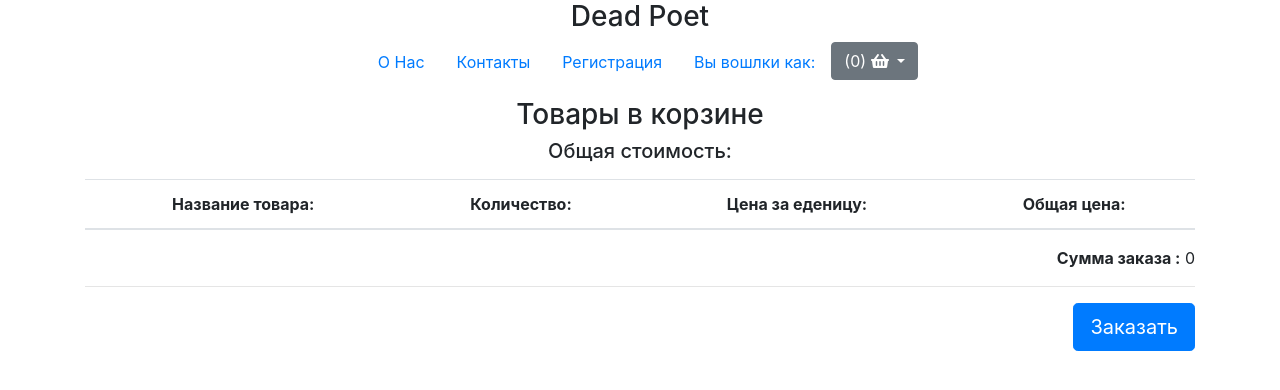
After one commit to bigbrotheriswatchu/DeadShop, a Django app: page /checkout/ in a window 1280 px wide. The commit adds this page. Shown: the top 390 px of the page. Run offline with Django 3.2, Linux system fonts and the light colour scheme; data comes from the database, SQL or seed files in the repository; both versions use the stored data as it was after the commit; lists and menus that the app fills with data are empty; some libraries are stand-ins or nearby versions.

Commit message:
basket and total price, also added checkout

```diff
--- a/deadshop/urls.py
+++ b/deadshop/urls.py
@@ -27,7 +27,7 @@ urlpatterns = [
     path('register/', user_views.register, name='register'),
     path('login/', auth_views.LoginView.as_view(template_name='users/login.html'), name='login'),
     path('logout/', auth_views.LogoutView.as_view(template_name='users/logout.html'), name='logout'),
-    path('home/', include('shop.urls')),
+    path('', include('shop.urls')),
 ]
 
 urlpatterns += static(settings.MEDIA_URL, document_root=settings.MEDIA_ROOT)
--- a/shop/context_processors.py
+++ b/shop/context_processors.py
@@ -3,7 +3,11 @@ from .models import ProductInBasket
 
 def getting_basket_info(request):
     session_key = request.session.session_key
+    session_key = request.session.session_key
     if not session_key:
+        #workaround for newer Django versions
+        request.session["session_key"] = 123
+        #re-apply value
         request.session.cycle_key()
 
     products_in_basket = ProductInBasket.objects.filter(session_key=session_key, is_active=True)
--- a/shop/templates/shop/base_index.html
+++ b/shop/templates/shop/base_index.html
@@ -1,5 +1,5 @@
 {% extends 'base.html' %}
-
+{% load static %}
 {% block content %}
   <main>
     <h1 class="cover-heading">Cover your page.</h1>
--- /dev/null
+++ b/shop/templates/shop/checkout.html
@@ -0,0 +1,56 @@
+{% extends 'shop/base_index.html' %}
+{% load static %}
+
+
+{% block content %}
+<div class="container">
+    <div class="row">
+        <div class="col-lg-12 mt-3">
+            <h3 class="text-center">Товары в корзине</h3>
+            <h5 class="text-center">Общая стоимость: </h5>
+            <form class="mt-3">
+                <table class="table text-center">
+                    <thead>
+                        <tr>
+                            <th>Название товара:</th>
+                            <th>Количество:</th>
+                            <th>Цена за еденицу:</th>
+                            <th>Общая цена:</th>
+                        </tr>
+                    </thead>
+                    <tbody>
+                        {% for product_in_basket in products_in_basket %}
+                            <tr>
+                                <td>
+                                    {{ product_in_basket.t_shirt.name }}
+                                </td>
+                                <td>
+                                    <input value="{{ product_in_basket.nmb }}" type="number">
+                                </td>
+                                <td>
+                                    {{ product_in_basket.price_per_item }}
+                                </td>
+                                <td>
+                                    <span class="total-product-in-basket-amount">
+                                        {{ product_in_basket.total_price }}
+                                    </span>
+                                </td>
+                            </tr>
+                        {% endfor %}
+                    </tbody>
+                </table>
+                <div class="text-right">
+                    <b>Сумма заказа :</b>
+                    <span id="total_order_amount">
+
+                    </span>
+                </div>
+                <hr>
+                <div class="text-right">
+                    <button class="btn btn-primary btn-lg">Заказать</button>
+                </div>
+            </form>
+        </div>
+    </div>
+</div>
+{% endblock %}
--- a/shop/templates/shop/index.html
+++ b/shop/templates/shop/index.html
@@ -1,5 +1,5 @@
 {% extends 'shop/base_index.html' %}
-
+{% load static %}
 {% block content %}
 
   <div id="myCarousel" class="carousel slide" data-ride="carousel">
--- a/shop/urls.py
+++ b/shop/urls.py
@@ -3,8 +3,9 @@ from django.conf.urls import url
 from .views import *
 
 urlpatterns = [
+    path('home/', index, name='home'),
     url(r'^collection/(?P<collection_slug>[-\w]+)/$', list_of_tshirts_by_collection, name='list_t_shirts'),
     url(r'^product/(?P<product_id>\w+)/$', product, name='product'),
     url(r'^basket_adding/$', basket_adding, name="basket_adding"),
-    path('', index, name='home'),
+    path('checkout/', checkout, name="check_out"),
 ]
--- a/shop/views.py
+++ b/shop/views.py
@@ -22,7 +22,6 @@ def product(request, product_id):
 
 
 def list_of_tshirts_by_collection(request, collection_slug):
-
     t_shirt = Tshirt.objects.all()
 
     session_key = request.session.session_key
@@ -45,14 +44,47 @@ def basket_adding(request):
     session_key = request.session.session_key
     print(request.POST)
     data = request.POST
-    product_id = data.get("t_shirt_id")
-    t_shirt_name = data.get("t_shirt_name")
+    product_id = data.get("product_id")
     nmb = data.get("nmb")
-    print(nmb)
+    is_delete = data.get("is_delete")
 
-    new_product, created = ProductInBasket.objects.get_or_create(session_key=session_key, t_shirt_id=product_id, nmb=nmb)
+    if is_delete == 'true':
+        ProductInBasket.objects.filter(id=product_id).update(is_active=False)
+    else:
+        new_product, created = ProductInBasket.objects.get_or_create(session_key=session_key,
+                                                                     t_shirt_id=product_id,
+                                                                     is_active=True,
+                                                                     defaults={"nmb": nmb})
+        if not created:
+            new_product.nmb += int(nmb)
+            new_product.save(force_update=True)
 
-    print(new_product)
-    products_total_nmb = ProductInBasket.objects.filter(session_key=session_key, is_active=True).count()
+    products_in_basket = ProductInBasket.objects.filter(session_key=session_key, is_active=True)
+
+
+
+    products_total_nmb = products_in_basket.count()
     return_dict["products_total_nmb"] = products_total_nmb
+
+    return_dict["products"] = list()
+    for item in products_in_basket:
+        total_price = 0
+        total_price += item.total_price
+
+        product_dict = dict()
+        product_dict["name"] = item.t_shirt.name
+        product_dict["id"] = item.id
+        product_dict["price_per_item"] = item.price_per_item
+        product_dict["nmb"] = item.nmb
+        return_dict["products"].append(product_dict)
+        print(return_dict)
+
+
+
     return JsonResponse(return_dict)
+
+
+def checkout(request):
+    session_key = request.session.session_key
+    products_in_basket = ProductInBasket.objects.filter(session_key=session_key, is_active=True)
+    return render(request, 'shop/checkout.html', locals())
--- a/static/static_dev/css/style.css
+++ b/static/static_dev/css/style.css
@@ -10,3 +10,7 @@
     top: 50px;
     padding: 10px;
 }
+
+.delete-item {
+    cursor: pointer;
+}
--- a/static/static_dev/js/scripts.js
+++ b/static/static_dev/js/scripts.js
@@ -1,6 +1,47 @@
 $(document).ready(function(){
     var form = $('#form_buying_product');
     console.log(form);
+
+    function basketUpdating(product_id, nmb, is_delete){
+       var data={};
+       data.product_id = product_id
+       data.nmb = nmb
+         var csrf_token = $('#form_buying_product [name="csrfmiddlewaretoken"]').val();
+         data["csrfmiddlewaretoken"] = csrf_token;
+
+       if (is_delete){
+            data["is_delete"] = true;
+       }
+
+       var url = form.attr("action")
+         $.ajax({
+             url: url,
+             type: 'POST',
+             data: data,
+             cache: true,
+             success: function (data) {
+                 console.log("OK");
+                 console.log(data.products_total_nmb)
+                 if(data.products_total_nmb || data.products_total_nmb == 0) {
+                    $('#basket_total_nmb').text("("+data.products_total_nmb+")");
+                    console.log(data.products);
+
+                    $('.basket-items').html("");
+                    $.each(data.products, function(key, value){
+                        $('.basket-items').append(
+                            '<a class="dropdown-item">'+value.name+', '+value.nmb+' шт.'+value.price_per_item+' руб'+
+                            '<p class="delete-item d-inline" data-product_id="'+value.id+'"> X</p>'+
+                            '</a>'
+                        );
+                    })
+                 }
+             },
+             error: function(){
+                 console.log("error")
+             }
+         });
+    }
+
 
     form.on('submit', function(e){
        e.preventDefault();
@@ -12,40 +53,30 @@ $(document).ready(function(){
        var product_price = submit_btn.data("t_shirt_price");
        console.log(product_name);
        console.log(product_id);
-       console.log(product_price);
 
-       data={};
-       data.product_id = product_id
-       data.nmb = nmb
-       var csrf_token = $('#form_buying_product [name="csrfmiddlewaretoken"]').val();
-       data["csrfmiddlewaretoken"] = csrf_token
-       var url = form.attr("action")
-         $.ajax({
-             url: url,
-             type: 'POST',
-             data: data,
-             cache: true,
-             success: function (data) {
-                 console.log("OK");
-                 console.log(data.products_total_nmb)
-                 if(data.products_total_nmb) {
-                    $('#basket_total_nmb').text('#basket_total_nmb').text("("+data.products_total_nmb+")");
-                 }
-                 $('.basket-items').append('<a class="dropdown-item">' + product_name + ', '+ nmb +' шт. ' + ' по ' + product_price + 'руб.'+
-                    '<button type="button" class="close delete-item" aria-label="Close">'+
-                    '<span aria-hidden="true">&times;</span>'+
-                    '</button>' +
-                    '</a>');
-             },
-             error: function(){
-                 console.log("error")
-             }
-         });
-
+       basketUpdating(product_id, nmb, is_delete=false)
 
     });
 
-    $(document).on('click', '.delete-item', function(){
-        $(this).closest('a').remove();
-    })
+    $(document).on('click', '.delete-item', function(e){
+        e.preventDefault();
+        product_id = $(this).data("product_id");
+        nmb = 0;
+        basketUpdating(product_id, nmb, is_delete=true)
+    });
+
+
+    function calculatingBasketAmount(){
+        console.log("calculatingBasketAmount");
+        var total_order_amount = 0;
+        $('.total-product-in-basket-amount').each(function() {
+            console.log($(this).text());
+            total_order_amount += parseInt($(this).text());
+        });
+        console.log(total_order_amount);
+        $('#total_order_amount').text(total_order_amount);
+
+    };
+    console.log("123");
+    calculatingBasketAmount();
 });
--- a/templates/base.html
+++ b/templates/base.html
@@ -46,9 +46,30 @@
         <a class="nav-link" href="#">Контакты</a>
         <a class="nav-link" href="{% url 'register'%}">Регистрация</a>
         <a class="nav-link" href="#">Вы вошлки как: {{ request.user.email }}</a>
-        {% block nav %}
-        {% endblock %}
+        <div class="dropdown">
+            <button type="button" class="btn btn-secondary dropdown-toggle" data-toggle="dropdown" aria-haspopup="true" aria-expanded="false">
+                <span id="basket_total_amount"></span>
+                <span id="basket_total_nmb">
+                {% if products_total_nmb %}
+                    {{ products_total_nmb }}
+                {% else %}
+                    (0)
+                {% endif %}
+                </span>
+                <i class="d-inline fas fa-shopping-basket "></i>
+            </button>
+            <div class="dropdown-menu basket-items" aria-labelledby="dropdownMenuButton">
 
+                {% for product_in_basket in products_in_basket %}
+                <a class="dropdown-item d-inline">
+                    {{ product_in_basket.t_shirt.name }}
+                    {{ product_in_basket.nmb }} шт.
+                    по {{ product_in_basket.price_per_item }} руб
+                    <p class="delete-item d-inline" data-product_id="{{ product_in_basket.id }}">X</p>
+                </a>
+                {% endfor %}
+            </div>
+        </div>
       </nav>
 
     </div>
@@ -65,10 +86,7 @@
 
 {% endblock %}
   <!-- FOOTER -->
-  <footer class="container">
-    <p class="float-right"><a href="#">Back to top</a></p>
-    <p>&copy; 2017-2019 Company, Inc. &middot; <a href="#">Privacy</a> &middot; <a href="#">Terms</a></p>
-  </footer>
+
 </main>
 
 <script src="https://code.jquery.com/jquery-3.4.1.slim.min.js" integrity="sha384-J6qa4849blE2+poT4WnyKhv5vZF5SrPo0iEjwBvKU7imGFAV0wwj1yYfoRSJoZ+n" crossorigin="anonymous"></script>
```
Also changed, not shown: shop/models.py (+18 -2 lines), shop/templates/shop/product.html (+1 -14 lines), db.sqlite3, shop/migrations/0002_auto_20200315_2138.py (added).
